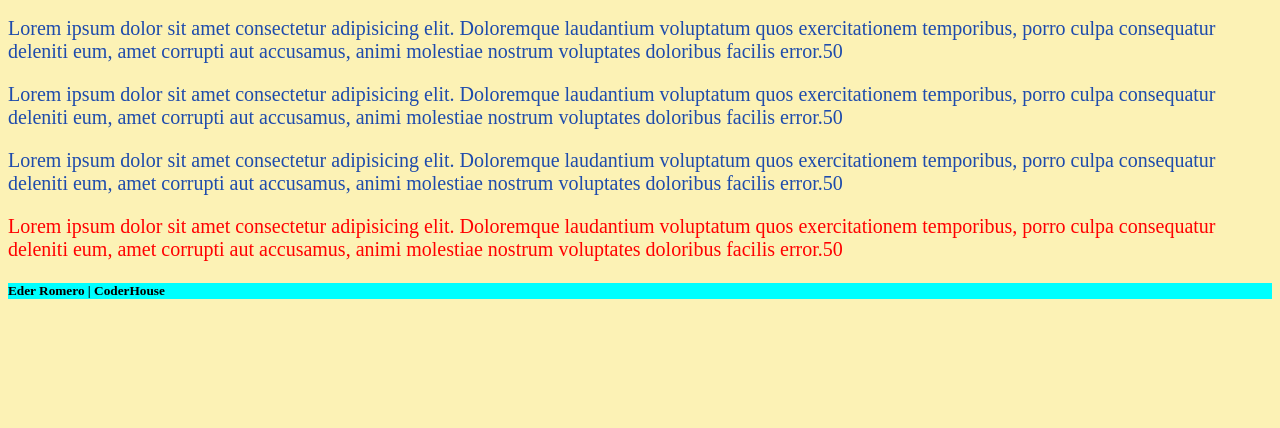
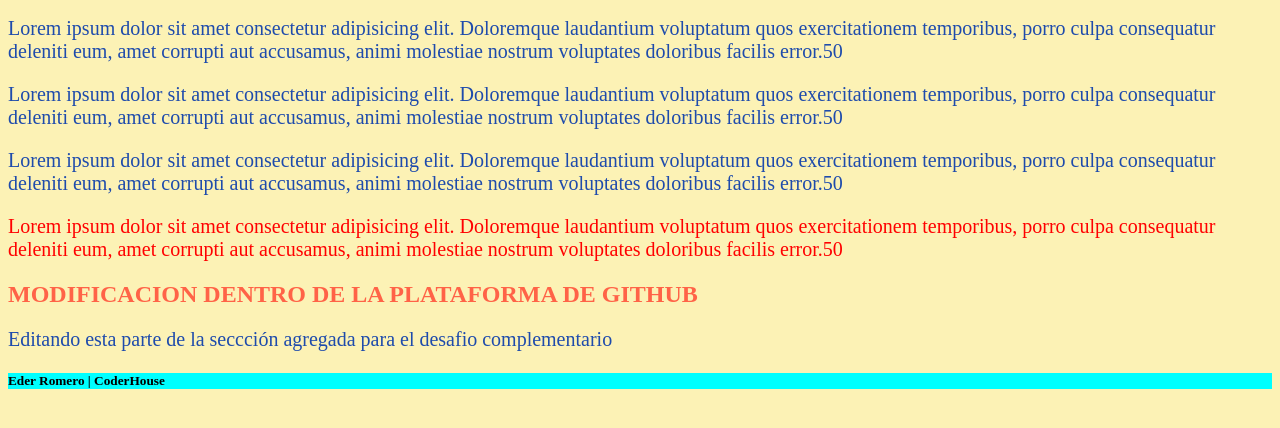
Before and after one commit to ederromero28/desafio_complementario, a plain HTML site: page index.html in a window 1280 px wide. Shown: the part 110-538 px from the top of the page. Drawn offline with Linux system fonts and the light colour scheme.

Commit message:
agregando una nueva section con un h2 y parrafo

```diff
--- a/index.html
+++ b/index.html
@@ -24,6 +24,10 @@
         <p>Lorem ipsum dolor sit amet consectetur adipisicing elit. Doloremque laudantium voluptatum quos exercitationem temporibus, porro culpa consequatur deleniti eum, amet corrupti aut accusamus, animi molestiae nostrum voluptates doloribus facilis error.50</p>
         <p class="parrafo__rojo">Lorem ipsum dolor sit amet consectetur adipisicing elit. Doloremque laudantium voluptatum quos exercitationem temporibus, porro culpa consequatur deleniti eum, amet corrupti aut accusamus, animi molestiae nostrum voluptates doloribus facilis error.50</p>
     </section>
+    <section>
+        <h2>MODIFICACION DENTRO DE LA PLATAFORMA DE GITHUB</h2>
+        <p>Editando esta parte de la seccción agregada para el desafio complementario</p>
+    </section>
 </main>
 
 <footer>
```
